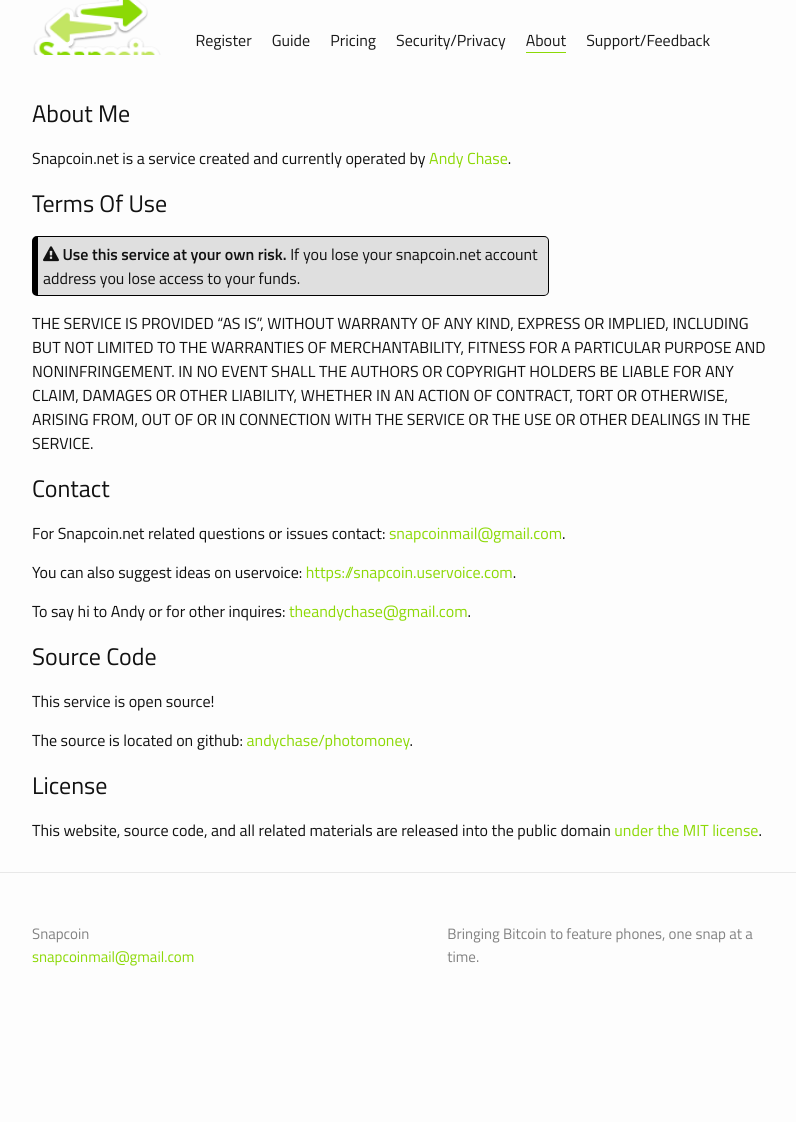
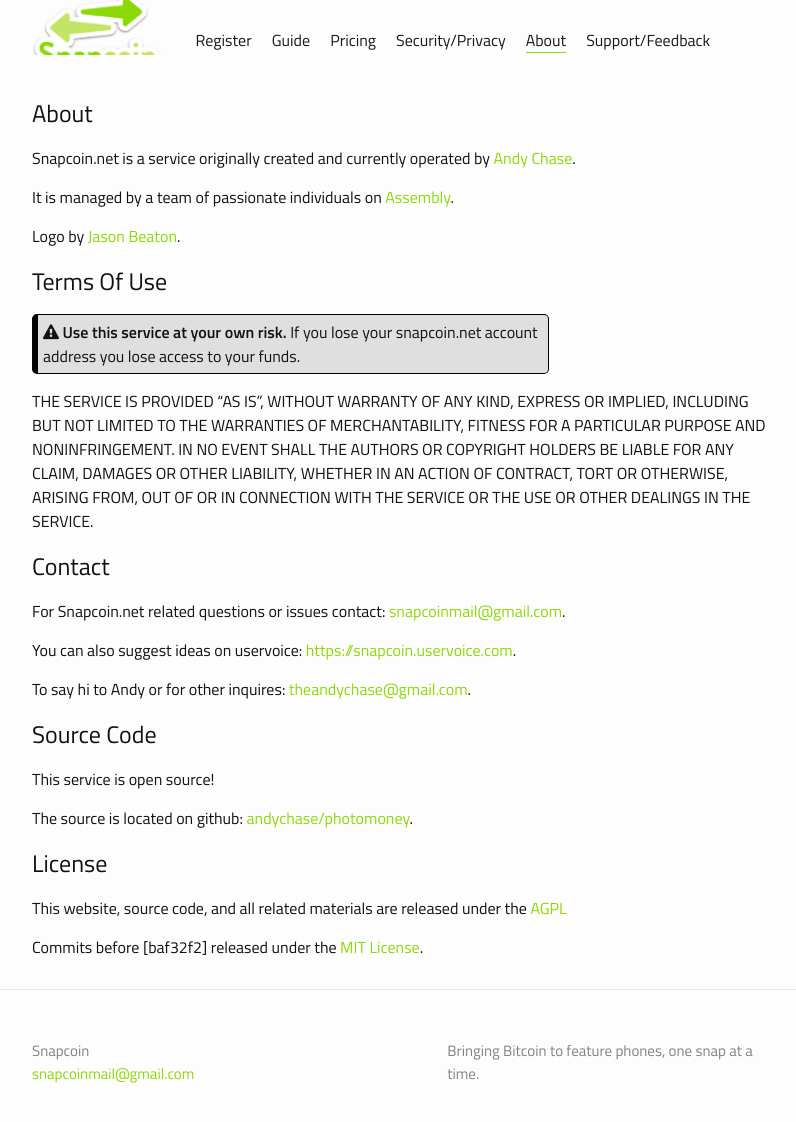
Before and after one commit to andychase/snapcoin, a Jekyll site: the page built from about-me-contact.md, in a window 1280 px wide, cut to the strip 104-1249 px from the top of the page. Shown: the top 1122 px of the strip, without its empty margins (238-1034 px from the left). Built offline with Jekyll 4.4.1, drawn with Linux system fonts in a browser that asks for light colours; nearby versions of some CDN libraries; a script that is not in the unit is left out; before the commit the page ends 1132 px from its top, so only the background shows below that.

Commit message:
Update about-me-contact.md

```diff
--- a/about-me-contact.md
+++ b/about-me-contact.md
@@ -5,10 +5,14 @@
 ---
 
 
-About Me
-========
+About
+=====
 
-Snapcoin.net is a service created and currently operated by [Andy Chase](https://andychase.me).
+Snapcoin.net is a service originally created and currently operated by [Andy Chase](https://andychase.me).
+
+It is managed by a team of passionate individuals on [Assembly](https://assembly.com/snapcoin-net).
+
+Logo by [Jason Beaton](https://dribbble.com/parkerrr).
 
 Terms Of Use
 ============
@@ -42,4 +46,6 @@
 =======
 
 This website, source code, and all related materials are
-released into the public domain [under the MIT license](https://github.com/andychase/photomoney#licence).
+released under the [AGPL](https://github.com/andychase/photomoney/blob/master/LICENSE)
+
+Commits before [baf32f2] released under the [MIT License](https://github.com/andychase/photomoney/tree/0db8877f0248d20eb7a12c53e5d90d943729acd0#License).
```
